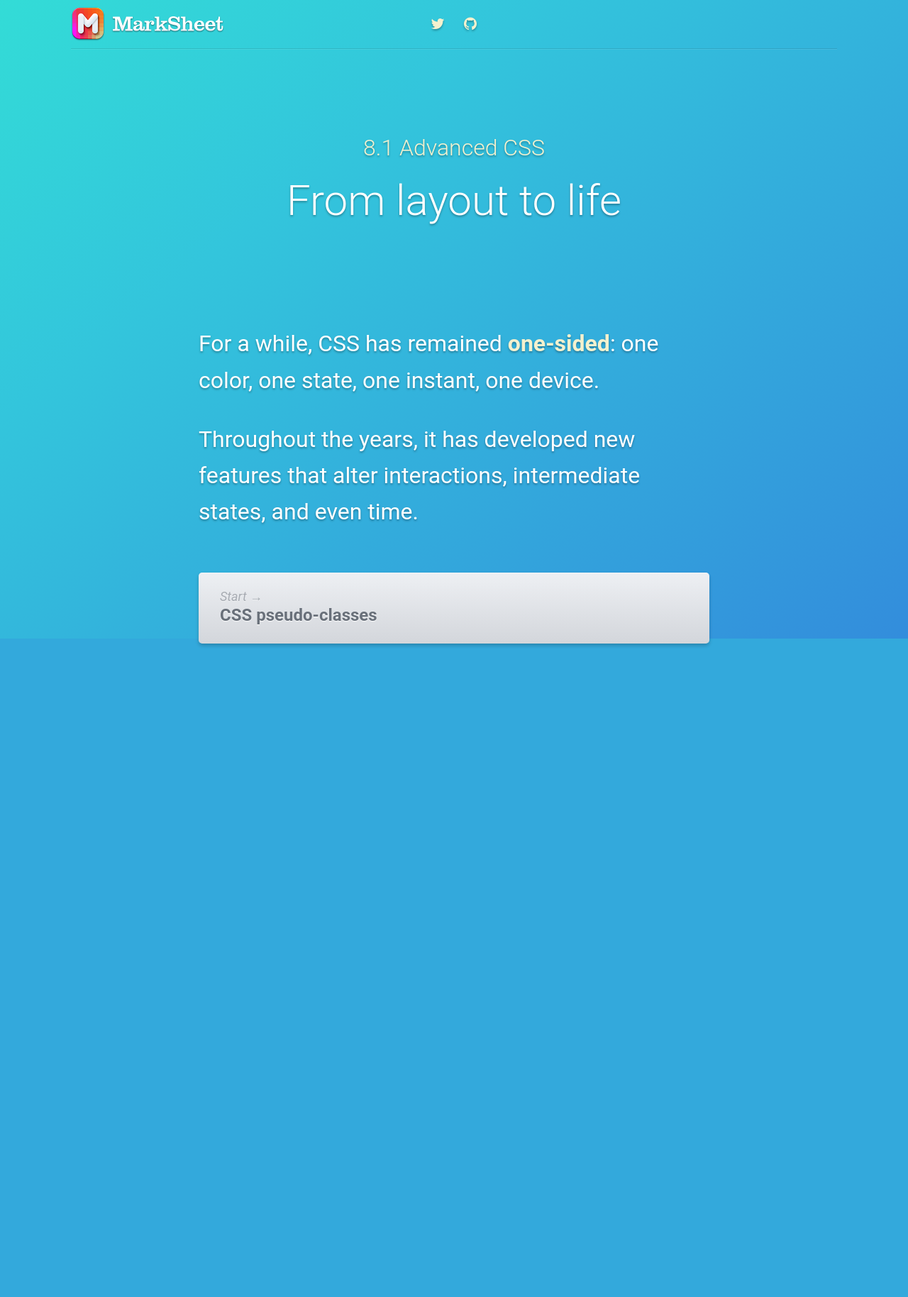
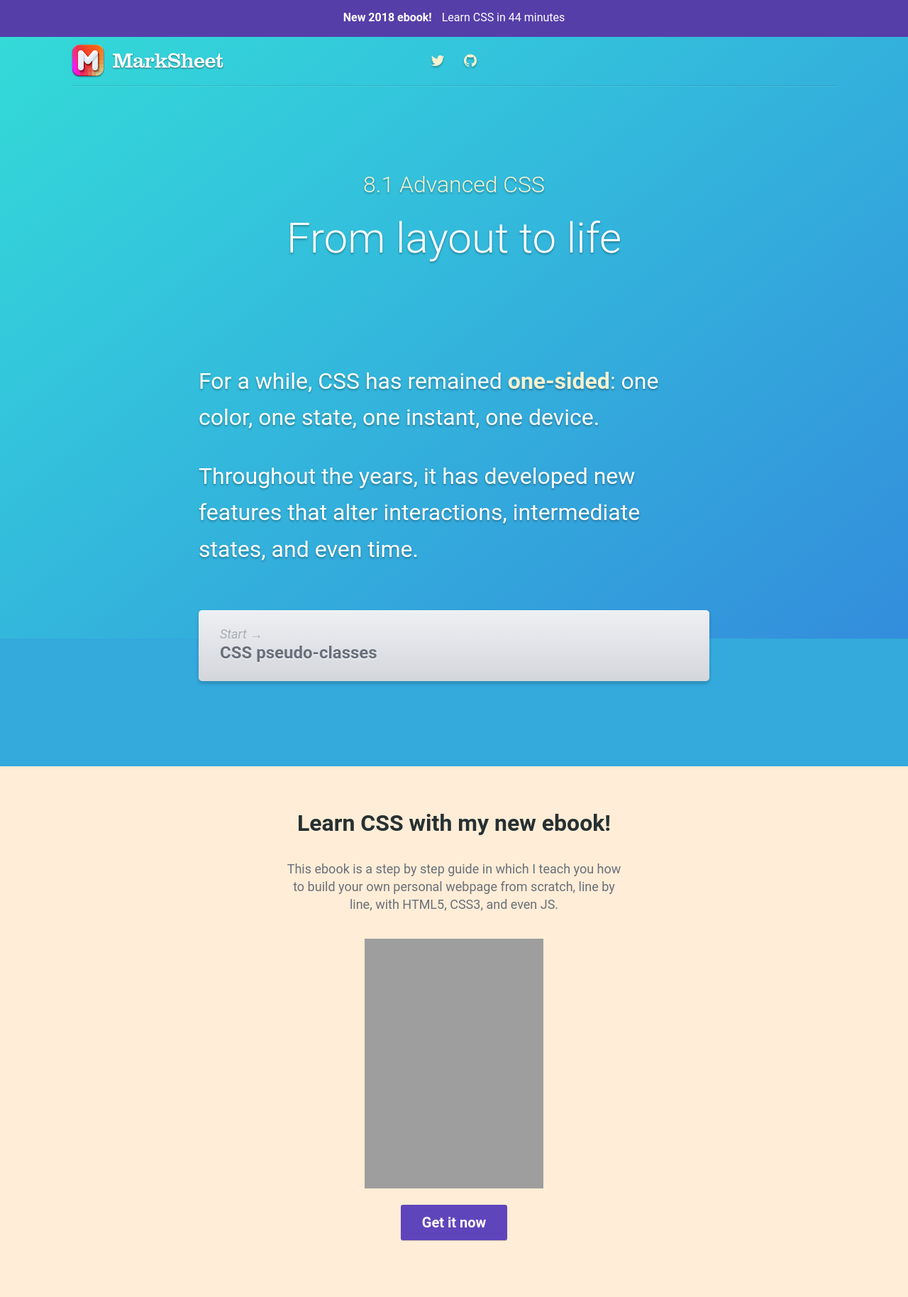
Before and after one commit to jgthms/marksheet, a Jekyll site: the page built from _posts/2015-08-01-css-advanced.md, in a window 1280 px wide. Shown: the whole page at 71% size. Built offline with Jekyll 4.4.1, drawn with Linux system fonts in a browser that asks for light colours; nearby versions of some CDN libraries; a script that is not in the unit is left out; comment, search, counter and statistics services are not loaded; before the commit the page ends 1027 px from its top, so only the background shows below that; grey boxes are pictures that could not be loaded.

Commit message:
Add ebook

```diff
--- /dev/null
+++ b/_includes/fortyfour.html
@@ -0,0 +1,19 @@
+<div id="css-ebook" class="ff">
+  <h3 class="ff-title">
+    Learn CSS with my new ebook!
+  </h3>
+  <p class="ff-content">
+    This ebook is a step by step guide in which I teach you how to build your own personal webpage from scratch, line by line, with HTML5, CSS3, and even JS.
+  </p>
+  <a class="ff-cover" href="https://jgthms.com/css-in-44-minutes-ebook">
+    <img src="https://jgthms.com/images/empty.png" srcset="https://jgthms.com/images/ebook/css-in-44-minutes-book-cover.png 1x,
+          https://jgthms.com/images/ebook/css-in-44-minutes-book-cover@2x.png 2x,
+          https://jgthms.com/images/ebook/css-in-44-minutes-book-cover@3x.png 3x,
+          https://jgthms.com/images/ebook/css-in-44-minutes-book-cover@4x.png 4x" data-thumnail="https://jgthms.com/images/@2x.png" data-original="https://jgthms.com/images/@2x.png" alt="CSS in 44 minutes book cover" width="252" height="352">
+  </a>
+  <div class="ff-cta">
+    <a href="https://jgthms.com/css-in-44-minutes-ebook">
+      Get it now
+    </a>
+  </div>
+</div>
--- /dev/null
+++ b/_includes/message.html
@@ -0,0 +1,8 @@
+<a id="banner" class="banner message" href="#css-ebook">
+  <strong>
+    New 2018 ebook!
+  </strong>
+  <em>
+    Learn CSS in 44 minutes
+  </em>
+</a>
--- a/_layouts/default.html
+++ b/_layouts/default.html
@@ -4,10 +4,12 @@
   <body>
     {% include facebook.html %}
     <div class="page-hero"></div>
+    {% include message.html %}
     <div class="page-body">
       {% include header.html %}
       {{ content }}
     </div>
+    {% include fortyfour.html %}
     {% include footer.html %}
     {% if page.layout == 'post' %}
       <div id="overlay" class="page-overlay"></div>
--- a/_sass/components.sass
+++ b/_sass/components.sass
@@ -71,6 +71,42 @@
     +desktop
       border-radius: 3px 3px 0 0
       box-shadow: 0 30px 60px rgba(black, .3)
+
+.ff
+  background-color: $beige
+  padding: 30px
+  position: relative
+  text-align: center
+  +desktop
+    padding: 60px 40px 80px
+
+.ff-title
+  color: $dark
+  font-size: 2em
+  font-weight: bold
+  line-height: 1.25
+  margin-bottom: 1em
+
+.ff-content
+  font-size: 1.125rem
+  margin: 0 auto 2em
+  max-width: 480px
+
+.ff-cover
+  display: inline-block
+  vertical-align: top
+
+.ff-cta
+  margin-top: 1em
+
+.ff-cta a
+  @extend %button
+  background-color: $fortyfour
+  border: none
+  color: #fff
+  font-size: 1.25em
+  font-weight: bold
+  padding: 0.75em 1.5em
 
 .page-newsletter
   background-color: $red
--- a/_sass/elements.sass
+++ b/_sass/elements.sass
@@ -10,7 +10,7 @@
 
 .banner
   background-color: $red
-  background-image: linear-gradient(142deg, adjust-hue($red, -20deg), adjust-hue($red, -10deg) 31%, $red 65%, adjust-hue($red, 10deg))
+  // background-image: linear-gradient(142deg, adjust-hue($red, -20deg), adjust-hue($red, -10deg) 31%, $red 65%, adjust-hue($red, 10deg))
   display: block
   color: $yellow
   padding: 15px
@@ -48,6 +48,9 @@
     strong,
     em
       color: white
+
+.message
+  background-color: $fortyfour
 
 .hello
   +replace(url("/images/marksheet-hello.png"), 210px, 192px)
--- a/_sass/variables.sass
+++ b/_sass/variables.sass
@@ -7,6 +7,8 @@ $web: #6ecd56
 $html5: #f16529
 $css3: #33a9dc
 $sass: #c69
+$fortyfour: #5f45bb
+$beige: #ffedd7
 
 $blue: $css3
 $green: $web
--- a/javascript/marksheet.js
+++ b/javascript/marksheet.js
@@ -7,7 +7,7 @@ jQuery(document).ready(function ($) {
   var $overlay = $('#overlay');
   var $top = $('#top');
   var $banner = $('#banner');
-  var $newsletter = $('#newsletter');
+  var $newsletter = $('#css-ebook');
 
   $toggle.click( function() {
     $('html').addClass('open-menu');
--- a/javascript/post.js
+++ b/javascript/post.js
@@ -36,7 +36,7 @@ jQuery(document).ready(function ($) {
     offset: {
       top: $breadcrumb.offset().top,
       bottom: function () {
-        var newsletterHeight = $('#newsletter').outerHeight(true);
+        var newsletterHeight = $('#css-ebook').outerHeight(true);
         var footerHeight = $('#footer').outerHeight(true);
         return (this.bottom = newsletterHeight + footerHeight);
       }
```
